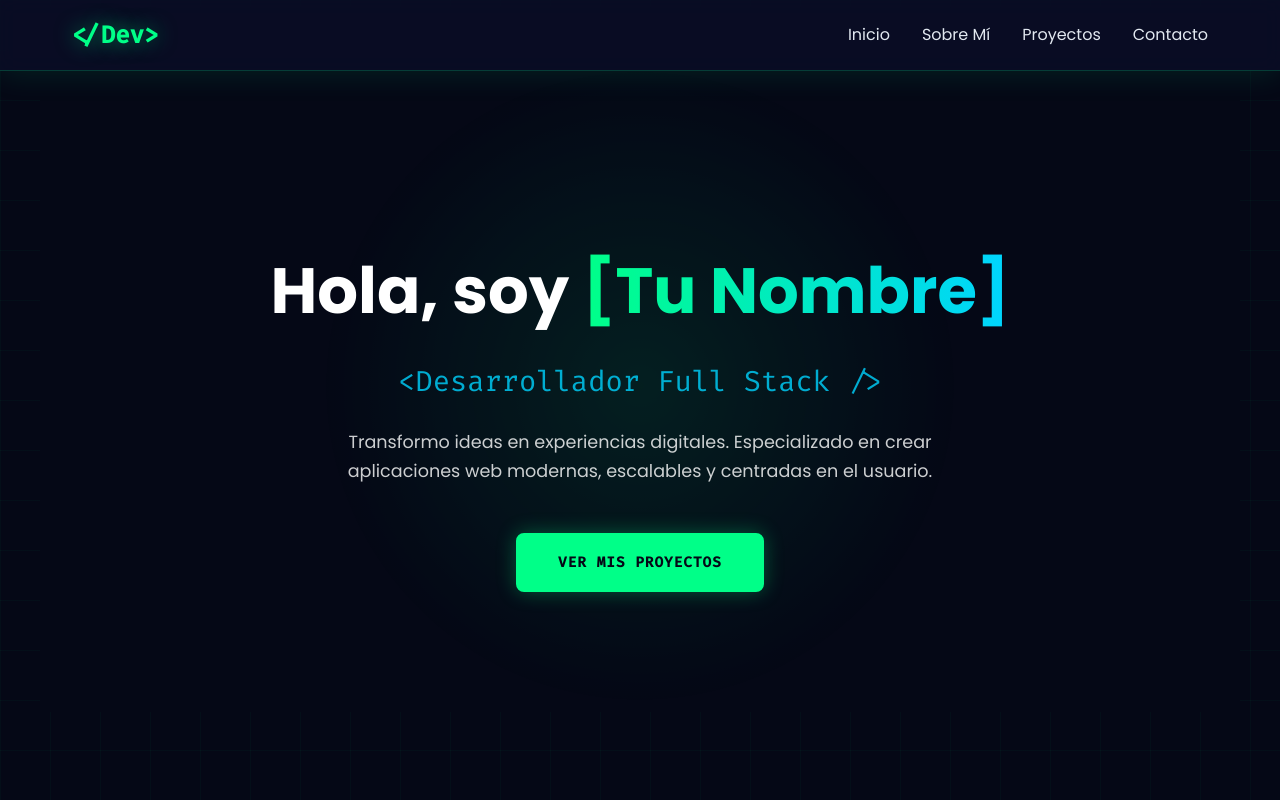
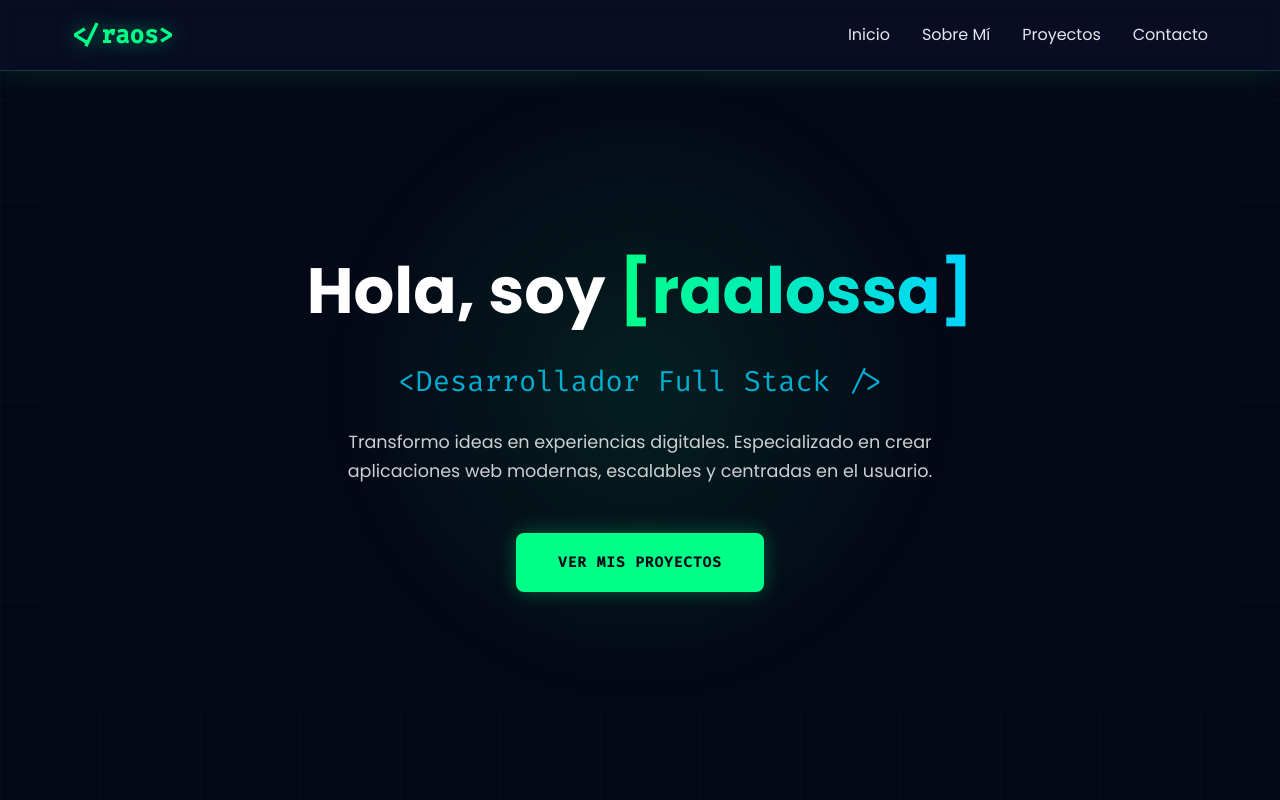
Before and after one commit to raalossa/testGit, a plain HTML site: page index.html in a window 1280 px wide. Shown: the top 800 px of the page. Drawn offline with Linux system fonts and the light colour scheme.

Commit message:
Nombre en nueva estetica

```diff
--- a/index.html
+++ b/index.html
@@ -457,7 +457,7 @@
     <!-- Header -->
     <header>
         <nav>
-            <div class="logo">&lt;/Dev&gt;</div>
+            <div class="logo">&lt;/raos&gt;</div>
             <ul>
                 <li><a href="#inicio">Inicio</a></li>
                 <li><a href="#sobre-mi">Sobre Mí</a></li>
@@ -469,7 +469,7 @@
 
     <!-- Hero Section -->
     <section id="inicio" class="hero">
-        <h1>Hola, soy <span>[Tu Nombre]</span></h1>
+        <h1>Hola, soy <span>[raalossa]</span></h1>
         <p class="subtitle">&lt;Desarrollador Full Stack /&gt;</p>
         <p>Transformo ideas en experiencias digitales. Especializado en crear aplicaciones web modernas, escalables y centradas en el usuario.</p>
         <a href="#proyectos" class="btn">Ver mis proyectos</a>
```
